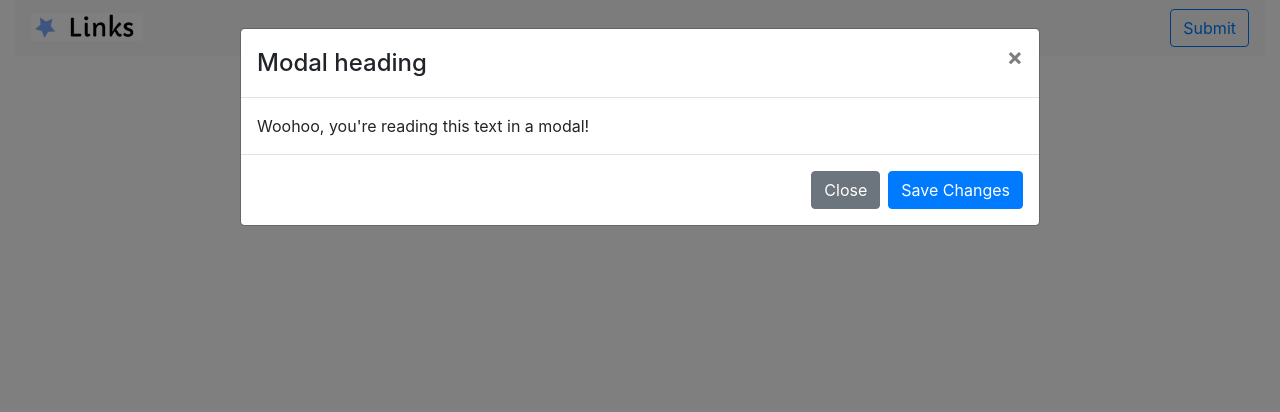
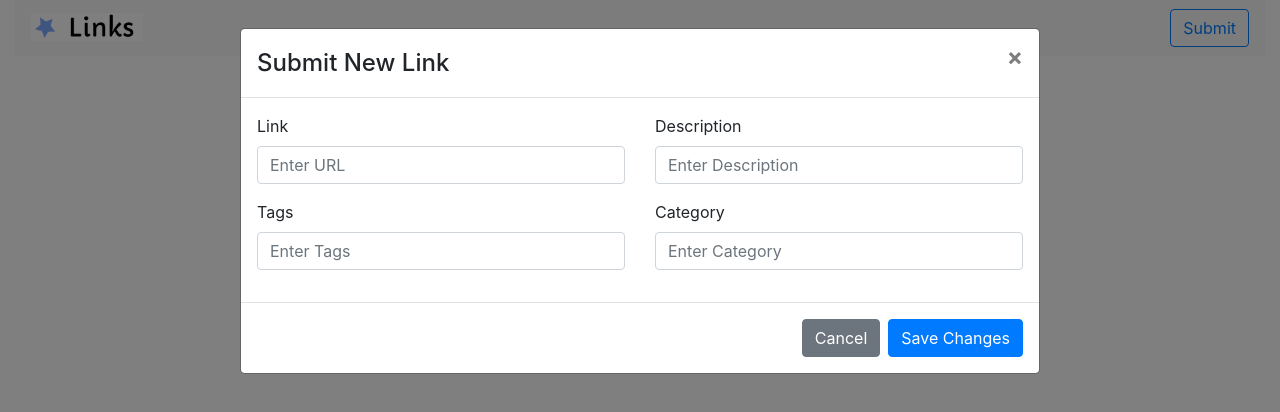
Before and after one commit to Sparkenstein/links, a React (Create React App) app in the folder client/: page /submit in a window 1280 px wide. Shown: the top 412 px of the page. Built offline with nearby package versions, Linux system fonts and the light colour scheme.

Commit message:
Form fixed and schema updated

```diff
--- a/client/src/components/SubmitModal.js
+++ b/client/src/components/SubmitModal.js
@@ -1,5 +1,5 @@
 import React, { useState } from 'react';
-import { Modal, Button } from 'react-bootstrap';
+import { Modal, Button, Form, Row, Col } from 'react-bootstrap';
 import { Redirect } from 'react-router-dom';
 
 function SubmitModal({ toShow }) {
@@ -15,14 +15,55 @@ function SubmitModal({ toShow }) {
     ) : (
         <Modal show={show} size="lg" onHide={handleClose}>
             <Modal.Header closeButton>
-                <Modal.Title>Modal heading</Modal.Title>
+                <Modal.Title>Submit New Link</Modal.Title>
             </Modal.Header>
             <Modal.Body>
-                Woohoo, you're reading this text in a modal!
+                <Form>
+                    <Row>
+                        <Col>
+                            <Form.Group controlId="formLink">
+                                <Form.Label>Link</Form.Label>
+                                <Form.Control
+                                    type="text"
+                                    placeholder="Enter URL"
+                                />
+                            </Form.Group>
+                        </Col>
+                        <Col>
+                            <Form.Group controlId="formDescription">
+                                <Form.Label>Description</Form.Label>
+                                <Form.Control
+                                    type="text"
+                                    placeholder="Enter Description"
+                                />
+                            </Form.Group>
+                        </Col>
+                    </Row>
+                    <Row>
+                        <Col>
+                            <Form.Group controlId="formTags">
+                                <Form.Label>Tags</Form.Label>
+                                <Form.Control
+                                    type="text"
+                                    placeholder="Enter Tags"
+                                />
+                            </Form.Group>
+                        </Col>
+                        <Col>
+                            <Form.Group controlId="formCategory">
+                                <Form.Label>Category</Form.Label>
+                                <Form.Control
+                                    type="text"
+                                    placeholder="Enter Category"
+                                />
+                            </Form.Group>
+                        </Col>
+                    </Row>
+                </Form>
             </Modal.Body>
             <Modal.Footer>
                 <Button variant="secondary" onClick={handleClose}>
-                    Close
+                    Cancel
                 </Button>
                 <Button variant="primary" onClick={handleClose}>
                     Save Changes
```
Also changed, not shown: 1 other file (tests, documents, lock files or other folders).
